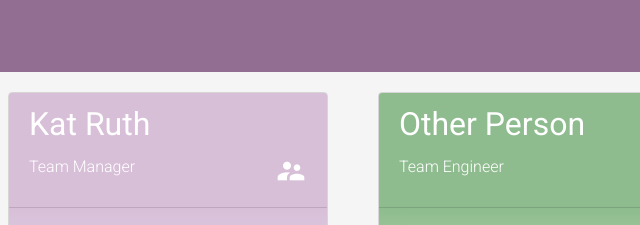
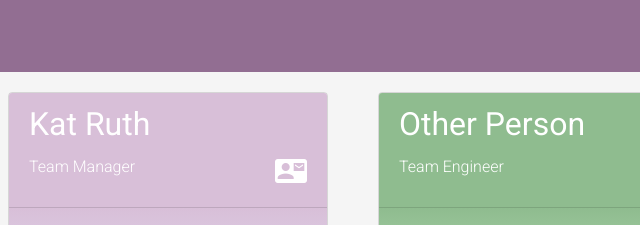
Before and after one commit to katsign/devteam, a website: page output/samples/index.html in a window 1280 px wide. Shown: the top 225 px of the page, 102-742 px from the left. Drawn offline with nearby package versions, Linux system fonts and the light colour scheme.

Commit message:
icon change

```diff
--- a/output/samples/index.html
+++ b/output/samples/index.html
@@ -32,7 +32,7 @@
               <div class="card m-1">
                 <div class="card-header bg-light">
                   <h2 class="card-title">Kat Ruth</h2>
-                  <p>Team Manager<i class="material-icons md-light md-32 float-right">supervisor_account</i></p>
+                  <p>Team Manager<i class="material-icons md-light md-32 float-right">contact_mail</i></p>
                 </div>
                 <div class="card-body" id="roleM">
                   <ul class="list-group">
```
